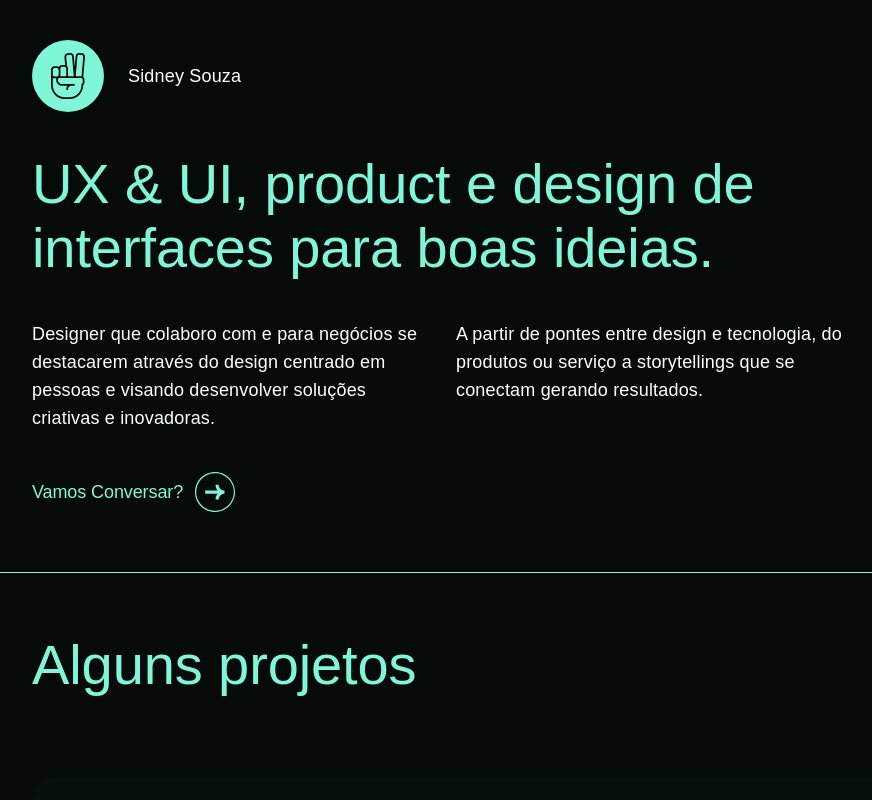
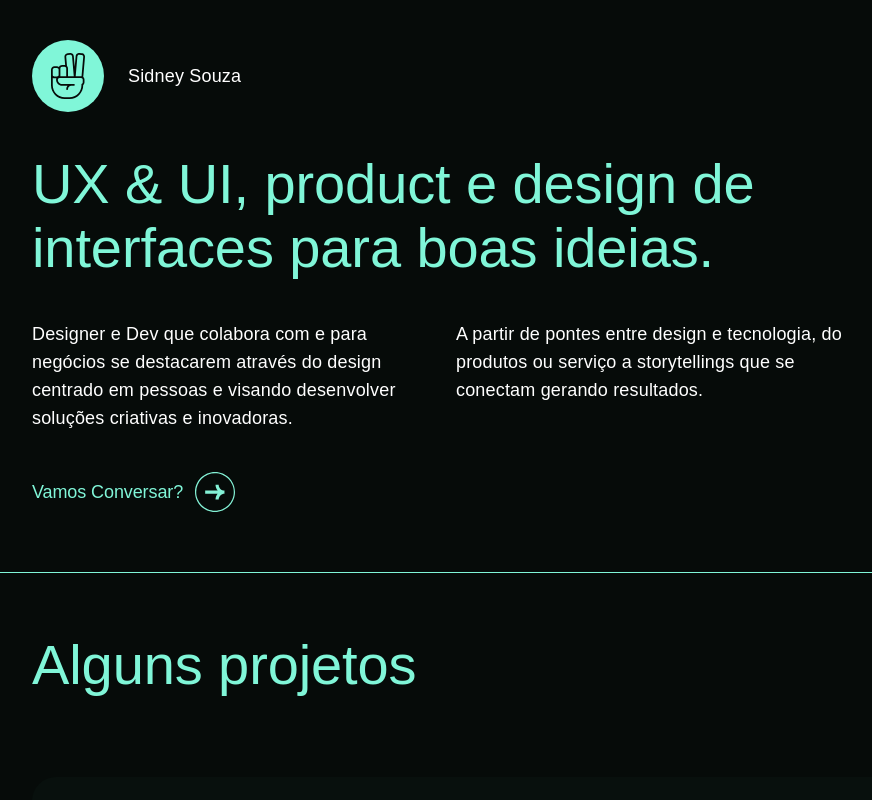
Before and after one commit to sidssouza/sidneysouza, a React (Create React App) app: page / in a window 1280 px wide. Shown: the top 800 px of the page, without its empty margins (28-900 px from the left). Built offline with nearby package versions, Linux system fonts and the light colour scheme; a web font is replaced by a local one.

Commit message:
Text update

```diff
--- a/src/App.js
+++ b/src/App.js
@@ -14,7 +14,7 @@ function App() {
 
         <h1 className='top-down-intro'>UX & UI, product e design de interfaces para boas ideias.</h1>
         <div className="approach down-top-intro">
-          <p>Designer que colaboro com e para negócios se destacarem através do design centrado em pessoas e visando desenvolver soluções criativas e inovadoras.</p>
+          <p>Designer e Dev que colabora com e para negócios se destacarem através do design centrado em pessoas e visando desenvolver soluções criativas e inovadoras.</p>
           <p>A partir de pontes entre design e tecnologia, do produtos ou serviço a storytellings que se conectam gerando resultados.</p>
         </div>
         <a className="lets_talk down-top-section" target="_blank" href="https://api.whatsapp.com/send?phone=5548996385263" rel="noopener noreferrer">
```
